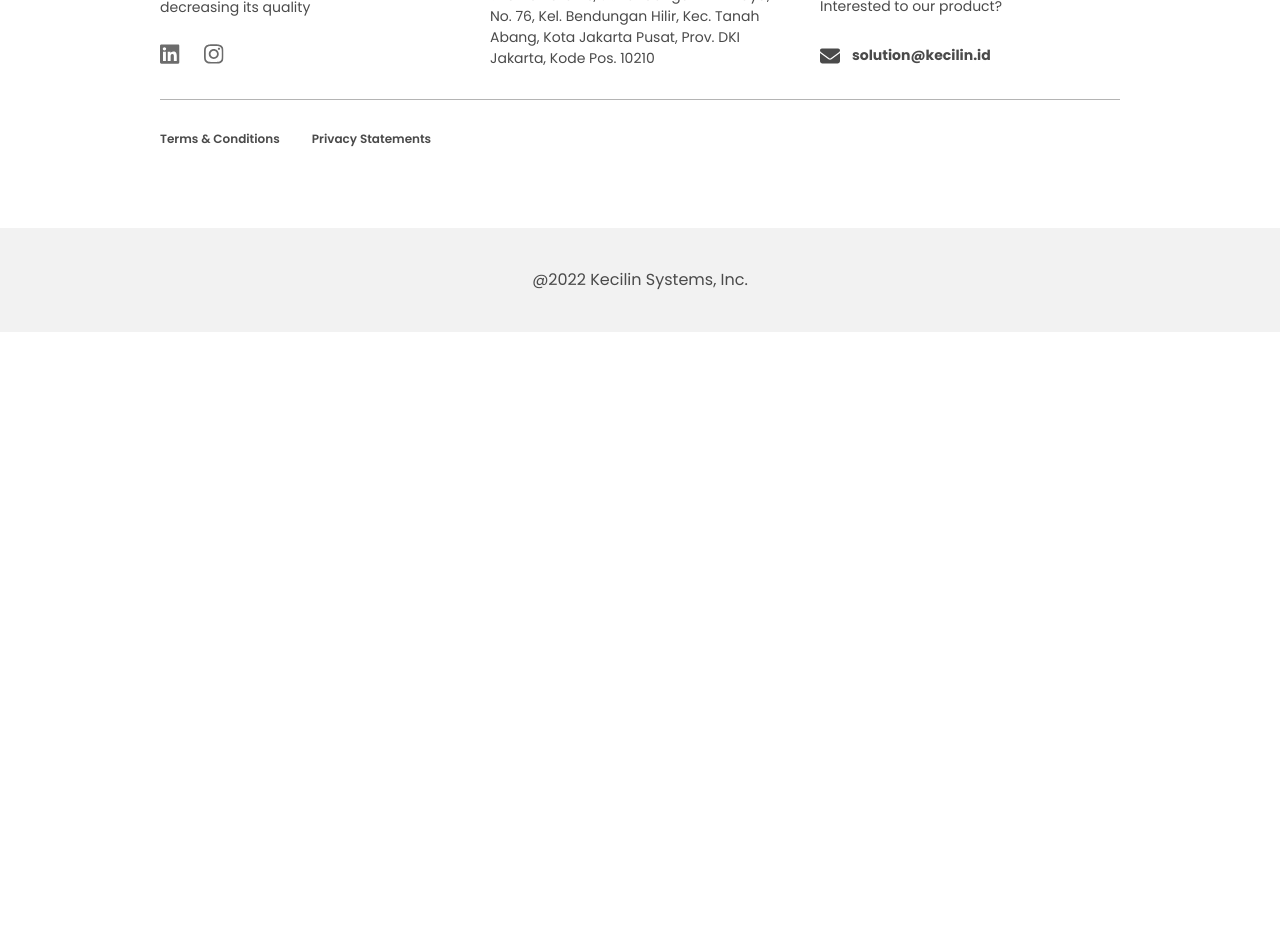
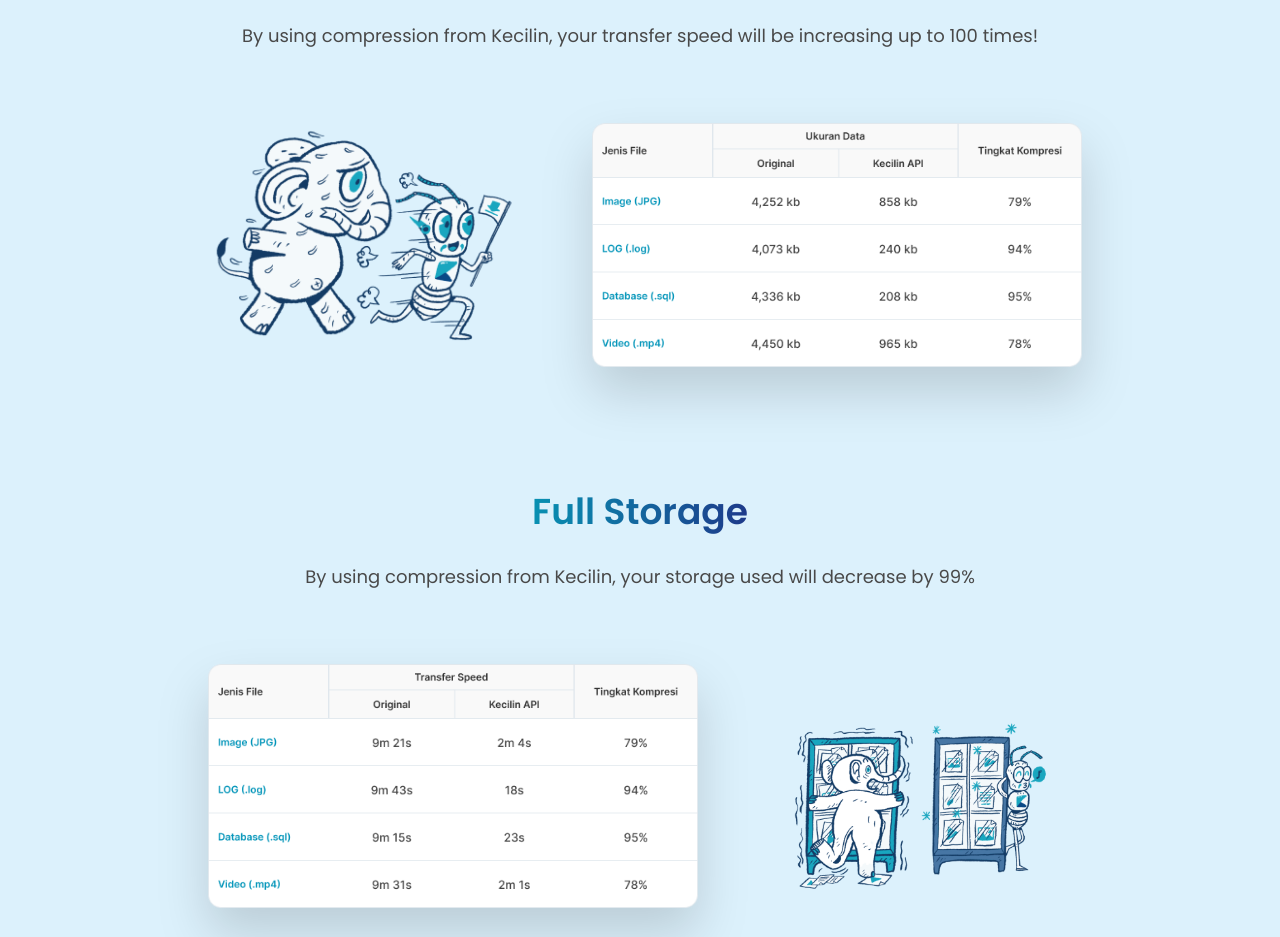
Before and after one commit to daffakamal/kecilin-clone, a Next.js app: page /Enterprise in a window 1280 px wide. Shown: the part 1860-2797 px from the top of the page. Before the commit the page ends 2192 px from the top, so only its background shows below. Built offline with nearby package versions, Linux system fonts and the light colour scheme.

Commit message:
feat(Enterprise): add advantage section

```diff
--- /dev/null
+++ b/components/Enterprise/advantage.js
@@ -0,0 +1,104 @@
+import Image from "next/image";
+
+import SlowTransferImg from "../../assets/Images/Enterprise/advantage-top.png";
+import FullStorageImg from "../../assets/Images/Enterprise/advantage-center.png";
+import FeesImg from "../../assets/Images/Enterprise/advantage-bottom.png";
+import TableTopImg from "../../assets/Images/Enterprise/tabel-top.png";
+import TableCenterImg from "../../assets/Images/Enterprise/tabel-center.png";
+import TableBottomImg from "../../assets/Images/Enterprise/tabel-bottom.png";
+
+export default function Advantage() {
+  return (
+    <div className="w-full h-full bg-[#dcf1fc] px-[24px] sm:px-16 lg:px-32 xl:px-52 2xl:px-80 py-12 sm:py-20 lg:py-24 xl:py-32">
+      <div className="w-full grid justify-items-center">
+        <div className="mx-auto">
+          <div className="grid justify-items-center gap-y-6">
+            <h1 className="font-PoppinsSemi text-[26px] sm:text-[28px] lg:text-[32px] xl:text-[36px] text-transparent bg-clip-text bg-gradient-to-r from-cyan-600 to-blue-900">
+              Slow transfer speed
+            </h1>
+            <p className="font-PoppinsRegular text-[18px] text-[#494949] pb-9">
+              By using compression from Kecilin, your transfer speed will be
+              increasing up to 100 times!
+            </p>
+          </div>
+          <div className="w-full lg:flex items-center gap-x-[4rem]">
+            <Image
+              src={SlowTransferImg.src}
+              className="mx-auto w-[170px] xs:w-[200px] sm:w-[250px] lg:w-[250px] xl:w-[320px] 2xl:w-[310px] 3xl:w-auto pointer-events-none"
+              width={330}
+              height={330}
+              loading="lazy"
+              alt="Advantages of Kecilin API"
+            />
+            <Image
+              src={TableTopImg.src}
+              className="mx-auto w-[250px] xs:w-[360px] sm:w-[430px] lg:w-[440px] xl:w-[490px] 3xl:w-auto drop-shadow-2xl pointer-events-none"
+              width={592}
+              height={294}
+              loading="lazy"
+              alt="Data compression percentage table by using Kecilin"
+            />
+          </div>
+        </div>
+        <div className="mx-auto pt-20 3xl:pt-24">
+          <div className="grid justify-items-center gap-y-6">
+            <h1 className="font-PoppinsSemi text-[26px] sm:text-[28px] lg:text-[32px] xl:text-[36px] text-transparent bg-clip-text bg-gradient-to-r from-cyan-600 to-blue-900">
+              Full Storage
+            </h1>
+            <p className="font-PoppinsRegular text-[18px] text-[#494949] pb-9">
+              By using compression from Kecilin, your storage used will decrease
+              by 99%
+            </p>
+          </div>
+          <div className="w-full lg:flex items-center gap-x-[4rem] 3xl:-translate-y-24">
+            <Image
+              src={TableCenterImg.src}
+              className="mx-auto w-[250px] xs:w-[360px] sm:w-[430px] lg:w-[440px] xl:w-[490px]  drop-shadow-2xl pointer-events-none"
+              width={592}
+              height={294}
+              loading="lazy"
+              alt="Data compression percentage table by using Kecilin"
+            />
+            <Image
+              src={FullStorageImg.src}
+              className="mx-auto w-[170px] xs:w-[200px] sm:w-[250px] lg:w-[250px] xl:w-[320px] 2xl:w-[310px] 3xl:w-auto pointer-events-none"
+              width={469}
+              height={469}
+              loading="lazy"
+              alt="Advantages of Kecilin API"
+            />
+          </div>
+        </div>
+        <div className="mx-auto pt-20 3xl:-mt-32">
+          <div className="grid justify-items-center gap-y-6">
+            <h1 className="font-PoppinsSemi text-[26px] sm:text-[28px] lg:text-[32px] xl:text-[36px] text-transparent bg-clip-text bg-gradient-to-r from-cyan-600 to-blue-900">
+              Expensive fees for transfer speed and storage
+            </h1>
+            <p className="font-PoppinsRegular text-[18px] text-[#494949] pb-9">
+              By using compression from Kecilin, the costs required for transfer
+              speed and storage will be reduced by 90%
+            </p>
+          </div>
+          <div className="w-full lg:flex items-center gap-x-[4rem]">
+            <Image
+              src={FeesImg.src}
+              className="mx-auto w-[170px] xs:w-[200px] sm:w-[250px] lg:w-[250px] xl:w-[320px] 2xl:w-[310px] 3xl:w-[370px] pb-10 lg:pb-0 pointer-events-none"
+              width={469}
+              height={469}
+              loading="lazy"
+              alt="Advantages of Kecilin API"
+            />
+            <Image
+              src={TableBottomImg.src}
+              className="mx-auto w-[250px] xs:w-[360px] sm:w-[430px] lg:w-[440px] xl:w-[490px]  drop-shadow-2xl pointer-events-none"
+              width={592}
+              height={294}
+              loading="lazy"
+              alt="Advantages of Kecilin API"
+            />
+          </div>
+        </div>
+      </div>
+    </div>
+  );
+}
--- a/pages/Enterprise/index.js
+++ b/pages/Enterprise/index.js
@@ -1,4 +1,5 @@
 import Head from "next/head";
+import Advantage from "../../components/Enterprise/advantage";
 import API from "../../components/Enterprise/API";
 import Title from "../../components/Enterprise/title";
 import Footer from "../../components/Layout/footer";
@@ -23,6 +24,7 @@ export default function Home() {
       <Navbar />
       <Title />
       <API />
+      <Advantage />
       <Footer />
     </>
   );
```
